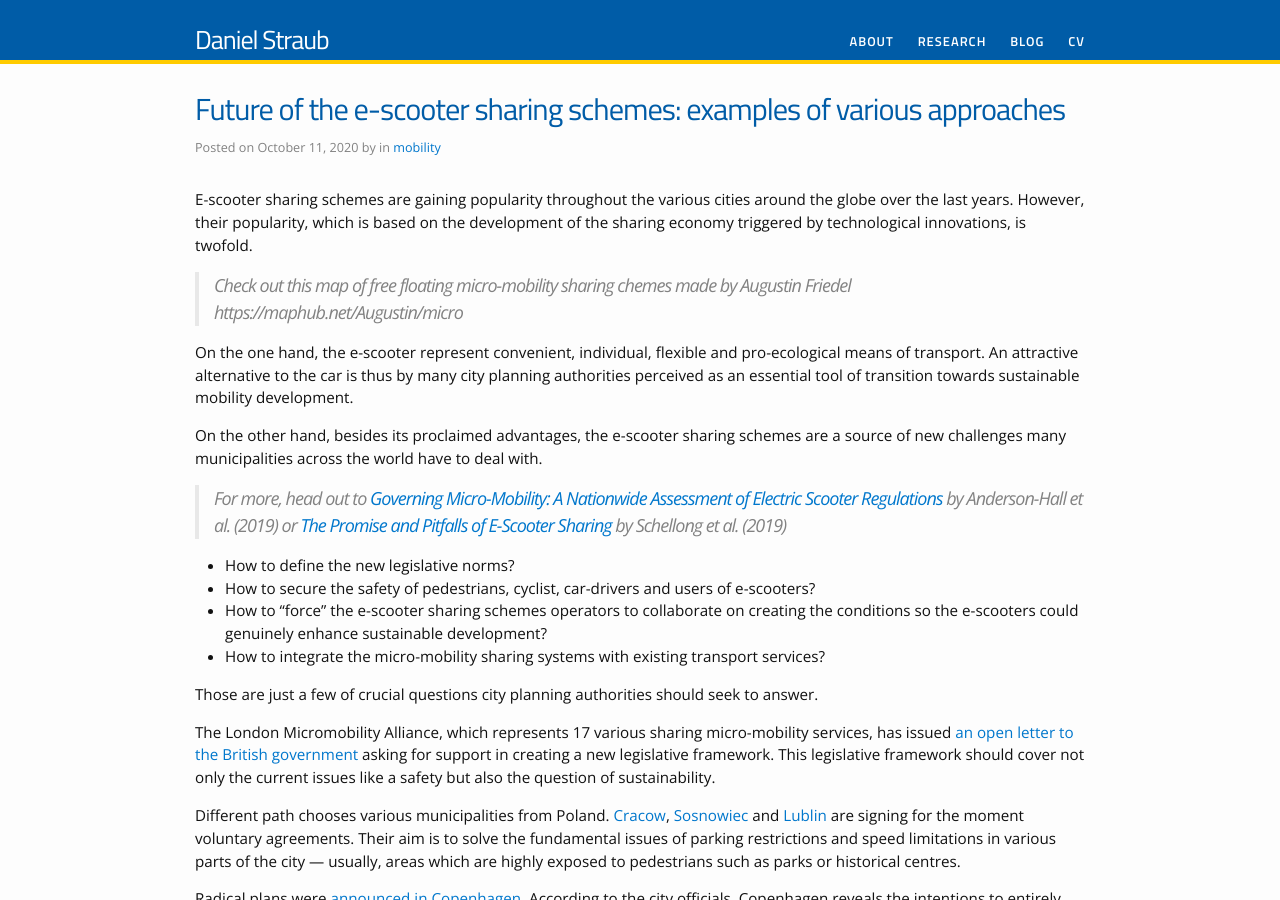
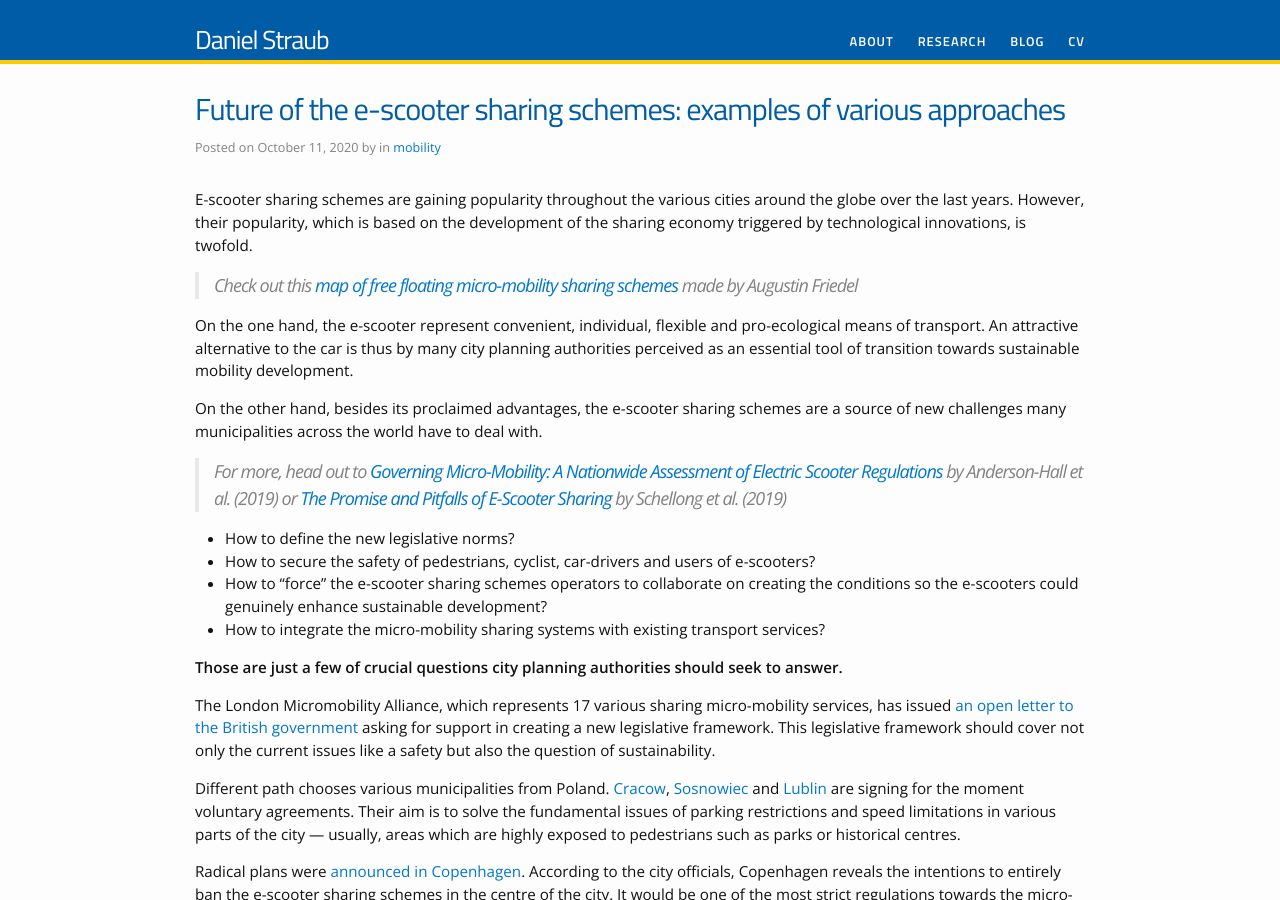
Before and after one commit to tracetheheat/tracetheheat.github.io, a Jekyll site: the page built from _posts/2020-10-11-future-of-the-escooter.md, in a window 1280 px wide and 900 px high. Built offline with Jekyll 4.4.1, drawn with Linux system fonts in a browser that asks for light colours; comment, search, counter and statistics services are not loaded.

Commit message:
escooterupdt3

```diff
--- a/_posts/2020-10-11-future-of-the-escooter.md
+++ b/_posts/2020-10-11-future-of-the-escooter.md
@@ -6,7 +6,7 @@ categories: ['mobility']
 ---
 E-scooter sharing schemes are gaining popularity throughout the various cities around the globe over the last years. However, their popularity, which is based on the development of the sharing economy triggered by technological innovations, is twofold.
 
-> Check out this map of free floating micro-mobility sharing chemes made by Augustin Friedel https://maphub.net/Augustin/micro
+> Check out this [map of free floating micro-mobility sharing schemes](https://maphub.net/Augustin/micro) made by Augustin Friedel
 
 On the one hand, the e-scooter represent convenient, individual, flexible and pro-ecological means of transport. An attractive alternative to the car is thus by many city planning authorities perceived as an essential tool of transition towards sustainable mobility development.
 
@@ -19,7 +19,7 @@ On the other hand, besides its proclaimed advantages, the e-scooter sharing sche
 - How to "force" the e-scooter sharing schemes operators to collaborate on creating the conditions so the e-scooters could genuinely enhance sustainable development?
 - How to integrate the micro-mobility sharing systems with existing transport services?
 
-Those are just a few of crucial questions city planning authorities should seek to answer.
+**Those are just a few of crucial questions city planning authorities should seek to answer.**
 
 The London Micromobility Alliance, which represents 17 various sharing micro-mobility services, has issued [an open letter to the British government](https://www.centreforlondon.org/news/london-micromobility-alliance/) asking for support in creating a new legislative framework. This legislative framework should cover not only the current issues like a safety but also the question of sustainability.
 
```
